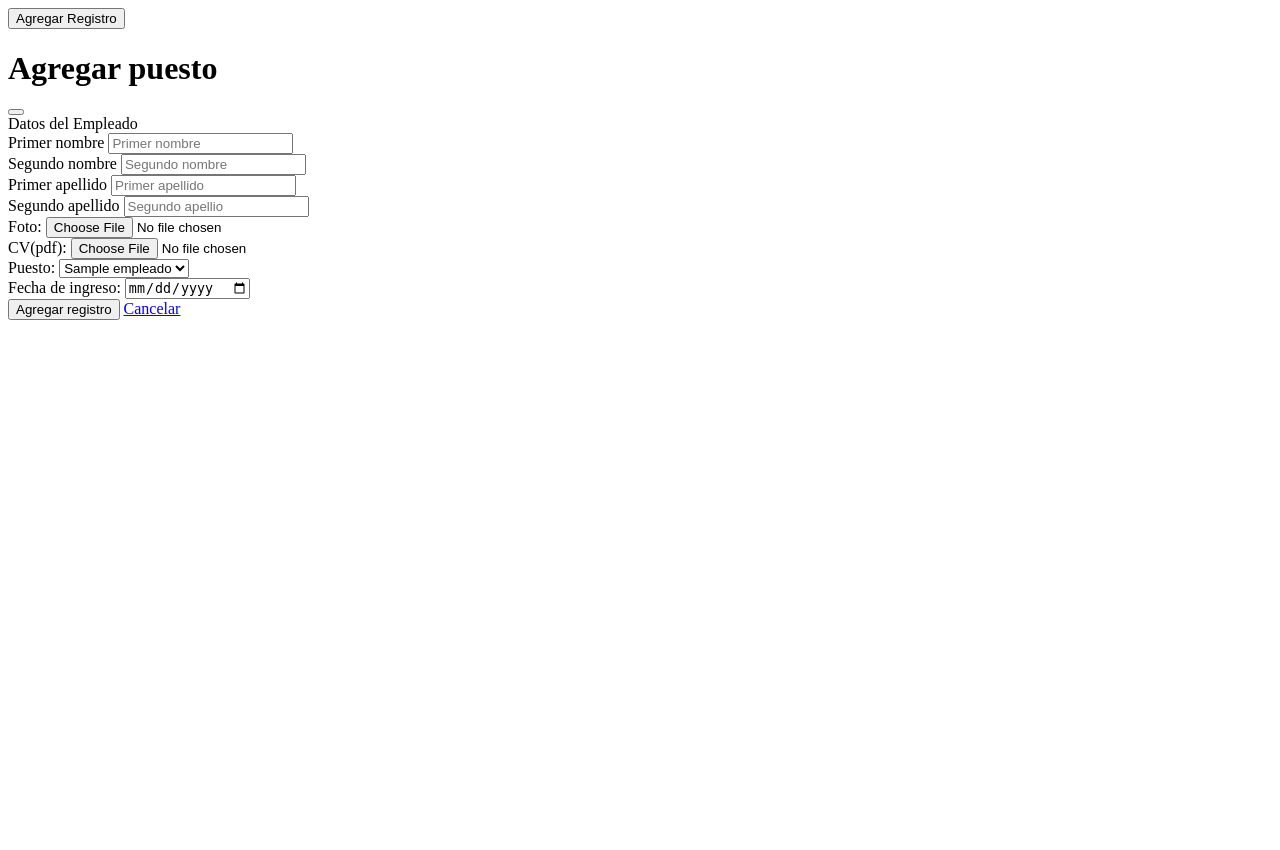
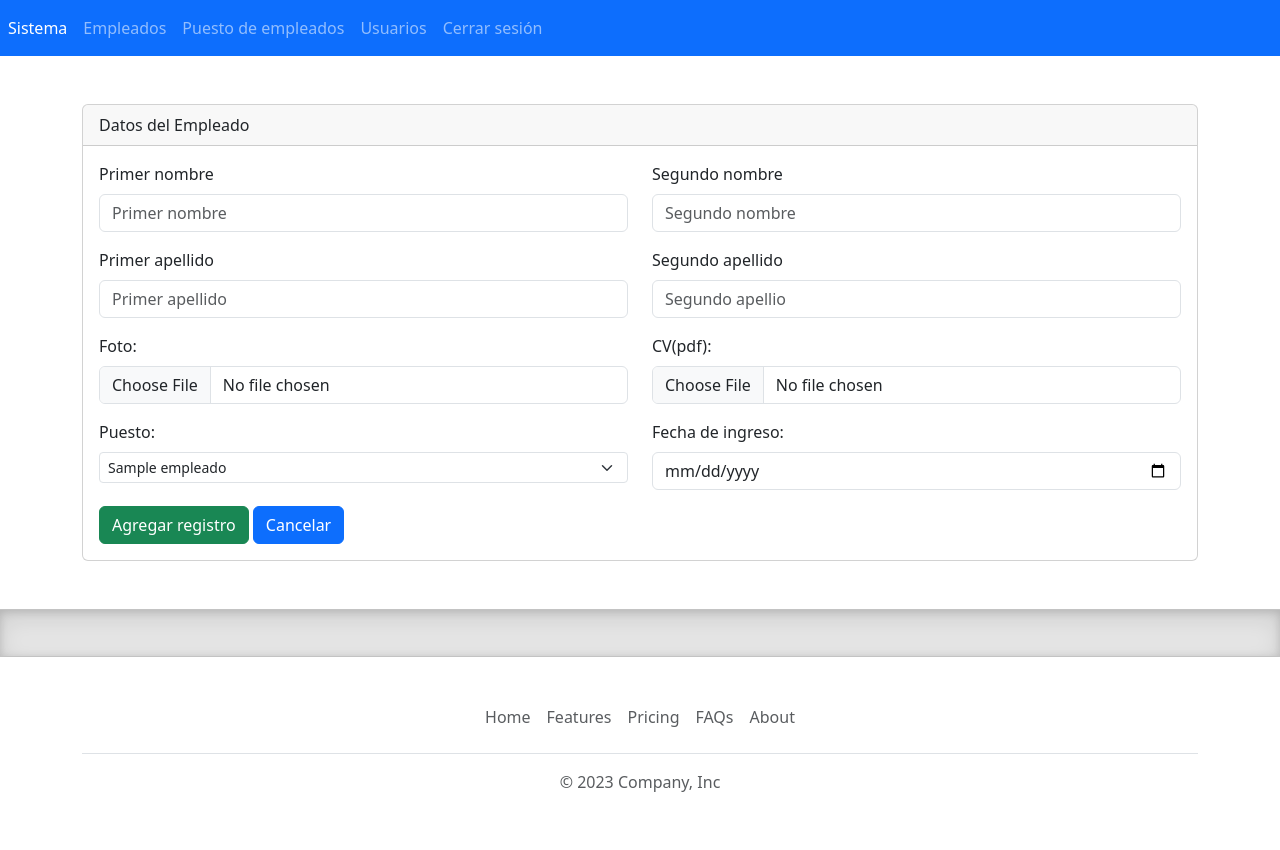
Before and after one commit to alexrodben/sanarate, a PHP site: page /modulos/empleados/crear.php in a window 1280 px wide. Before the commit the page ends 320 px from the top, so only its background shows below. Run offline with PHP 8.4, Linux system fonts and the light colour scheme; tables that the repository leaves empty or names only in its code hold one stand-in row (values such as "Sample post").

Commit message:
Solve problems

```diff
--- a/conexion.php
+++ b/conexion.php
@@ -1,16 +1,25 @@
 <?php
 
-$servidor="localhost";//ip
-$baseDatos="logistic"; //dbname
-$usuario="root";//user
-$clave="";//password
+function function_alert($message, $error)
+{
+    str_replace("'", '"', $error);
+    $js_code = 'console.error(' . json_encode($error, JSON_HEX_TAG) . ');';
+    // Display the alert box
+    echo "<script> alert('$message'); </script>";
+    echo '<script>' . $js_code . '</script>';
+}
+
+$servidor = "localhost"; //ip
+$baseDatos = "logistic"; //dbname
+$usuario = "root"; //user
+$clave = ""; //password
 
 //try to connection from database
 try {
-    $conexion= new PDO("mysql:host=$servidor;dbname=$baseDatos",$usuario,$clave);
+    $conexion = new PDO("mysql:host=$servidor;dbname=$baseDatos", $usuario, $clave);
 } catch (Exception $th) {
-    echo $th->getMessage();
+    //    echo $th->getMessage();
+    $mesage_error = "Error al conectar con la base de datos, por favor contacte al administrador.";
+    function_alert($mesage_error, $th->getMessage());
 }
-
-
 ?>
--- /dev/null
+++ b/css/footer.css
@@ -0,0 +1,72 @@
+.bd-placeholder-img {
+  font-size: 1.125rem;
+  text-anchor: middle;
+  -webkit-user-select: none;
+  -moz-user-select: none;
+  user-select: none;
+}
+
+@media (min-width: 768px) {
+  .bd-placeholder-img-lg {
+    font-size: 3.5rem;
+  }
+}
+
+.b-example-divider {
+  width: 100%;
+  height: 3rem;
+  background-color: rgba(0, 0, 0, 0.1);
+  border: solid rgba(0, 0, 0, 0.15);
+  border-width: 1px 0;
+  box-shadow: inset 0 0.5em 1.5em rgba(0, 0, 0, 0.1), inset 0 0.125em 0.5em rgba(0, 0, 0, 0.15);
+}
+
+.b-example-vr {
+  flex-shrink: 0;
+  width: 1.5rem;
+  height: 100vh;
+}
+
+.bi {
+  vertical-align: -0.125em;
+  fill: currentColor;
+}
+
+.nav-scroller {
+  position: relative;
+  z-index: 2;
+  height: 2.75rem;
+  overflow-y: hidden;
+}
+
+.nav-scroller .nav {
+  display: flex;
+  flex-wrap: nowrap;
+  padding-bottom: 1rem;
+  margin-top: -1px;
+  overflow-x: auto;
+  text-align: center;
+  white-space: nowrap;
+  -webkit-overflow-scrolling: touch;
+}
+
+.btn-bd-primary {
+  --bd-violet-bg: #712cf9;
+  --bd-violet-rgb: 112.520718, 44.062154, 249.437846;
+
+  --bs-btn-font-weight: 600;
+  --bs-btn-color: var(--bs-white);
+  --bs-btn-bg: var(--bd-violet-bg);
+  --bs-btn-border-color: var(--bd-violet-bg);
+  --bs-btn-hover-color: var(--bs-white);
+  --bs-btn-hover-bg: #6528e0;
+  --bs-btn-hover-border-color: #6528e0;
+  --bs-btn-focus-shadow-rgb: var(--bd-violet-rgb);
+  --bs-btn-active-color: var(--bs-btn-hover-color);
+  --bs-btn-active-bg: #5a23c8;
+  --bs-btn-active-border-color: #5a23c8;
+}
+
+.bd-mode-toggle {
+  z-index: 1500;
+}
--- /dev/null
+++ b/css/theme.css
@@ -0,0 +1,37 @@
+table {
+  width: 100%;
+  border-collapse: collapse;
+}
+
+th,
+td {
+  padding: 8px;
+  text-align: left;
+  border-bottom: 1px solid #ddd;
+}
+
+tr:hover {
+  background-color: #f5f5f5;
+}
+
+/* Estilos para pantallas pequeñas */
+@media screen and (max-width: 600px) {
+  table {
+    width: 100%;
+  }
+
+  thead {
+    display: none;
+  }
+
+  tr:nth-child(even) {
+    background-color: #f2f2f2;
+  }
+
+  td:before {
+    content: attr(data-th);
+    font-weight: bold;
+    display: inline-block;
+    width: 100px;
+  }
+}
--- a/modulos/empleados/crear.php
+++ b/modulos/empleados/crear.php
@@ -61,29 +61,23 @@ if ($_POST) {
   header("Location: index.php");
 }
 
+$lista_table_puesto = [];
+try {
+  if (isset($conexion)) {
     //CONSULTA SQL A LA TABLA PUESTOS
     $sentencia = $conexion->prepare("SELECT * FROM `tbl_puestos_empleados`");
     //EJECUTO EL QUERY
     $sentencia->execute();
     //CARGO EN UNA VARIABLE LISTA LOS DATOS
     $lista_table_puesto = $sentencia->fetchAll(PDO::FETCH_ASSOC);
+  }
+} catch (\Throwable $th) {
+  echo $th->getMessage();
+}
 
 ?>
-<!-- Button trigger modal -->
-<button type="button" class="btn btn-primary" data-bs-toggle="modal" data-bs-target="#exampleModal">
-  Agregar Registro
-</button>
-
-<!-- Modal -->
-<div class="modal fade modal-lg" id="exampleModal" tabindex="-1" aria-labelledby="exampleModalLabel" aria-hidden="true">
-  <div class="modal-dialog">
-    <div class="modal-content">
-      <div class="modal-header">
-        <h1 class="modal-title fs-5" id="exampleModalLabel">Agregar puesto</h1>
-        <button type="button" class="btn-close" data-bs-dismiss="modal" aria-label="Close"></button>
-      </div>
-      <form action="" method="post" enctype="multipart/form-data">
-        <div class="modal-body">
+<?php include "./../../template/header.php"; ?>
+<br/>
 <div class="card">
   <div class="card-header">
     Datos del Empleado
@@ -94,32 +88,31 @@ $lista_table_puesto = $sentencia->fetchAll(PDO::FETCH_ASSOC);
 
       <div class="col-6 mb-3">
         <label for="primerNombre" class="form-label">Primer nombre</label>
-                  <input type="text" class="form-control" name="primerNombre" id="primerNombre"
-                    aria-describedby="helpId" placeholder="Primer nombre">
+        <input type="text" class="form-control" name="primerNombre" id="primerNombre" aria-describedby="helpId"
+          placeholder="Primer nombre">
       </div>
 
       <div class="col-6 mb-3">
         <label for="segundoNombre" class="form-label">Segundo nombre</label>
-                  <input type="text" class="form-control" name="segundoNombre" id="segundoNombre"
-                    aria-describedby="helpId" placeholder="Segundo nombre">
+        <input type="text" class="form-control" name="segundoNombre" id="segundoNombre" aria-describedby="helpId"
+          placeholder="Segundo nombre">
       </div>
 
       <div class="col-6 mb-3">
         <label for="primerApellido" class="form-label">Primer apellido</label>
-                  <input type="text" class="form-control" name="primerApellido" id="primerApellido"
-                    aria-describedby="helpId" placeholder="Primer apellido">
+        <input type="text" class="form-control" name="primerApellido" id="primerApellido" aria-describedby="helpId"
+          placeholder="Primer apellido">
       </div>
 
       <div class="col-6 mb-3">
         <label for="segundoApellido" class="form-label">Segundo apellido</label>
-                  <input type="text" class="form-control" name="segundoApellido" id="segundoApellido"
-                    aria-describedby="helpId" placeholder="Segundo apellio">
+        <input type="text" class="form-control" name="segundoApellido" id="segundoApellido" aria-describedby="helpId"
+          placeholder="Segundo apellio">
       </div>
 
       <div class="col-6 mb-3">
         <label for="" class="form-label">Foto:</label>
-                  <input type="file" class="form-control" name="foto" id="foto" aria-describedby="helpId"
-                    placeholder="Foto">
+        <input type="file" class="form-control" name="foto" id="foto" aria-describedby="helpId" placeholder="Foto">
       </div>
 
       <div class="col-6 mb-3">
@@ -141,22 +134,14 @@ $lista_table_puesto = $sentencia->fetchAll(PDO::FETCH_ASSOC);
 
       <div class="col-6 mb-3">
         <label for="fehcaIngreso" class="form-label">Fecha de ingreso:</label>
-                  <input type="date" class="form-control" name="fehcaIngreso" id="fehcaIngreso"
-                    aria-describedby="emailHelpId" placeholder="Fecha de ingreso a la empresa">
+        <input type="date" class="form-control" name="fehcaIngreso" id="fehcaIngreso" aria-describedby="emailHelpId"
+          placeholder="Fecha de ingreso a la empresa">
       </div>
 
     </div>
-
-
-
-            </div>
-          </div>
-        </div>
-        <div class="modal-footer">
     <button type="submit" class="btn btn-success">Agregar registro</button>
     <a name="" id="" class="btn btn-primary" href="index.php" role="button">Cancelar</a>
   </div>
-      </form>
 </div>
-  </div>
-</div>
+
+<?php include "./../../template/footer.php"; ?>
--- a/template/footer.php
+++ b/template/footer.php
@@ -1,15 +1,26 @@
 </main>
-  <footer>
-    <!-- place footer here -->
+<br/>
+<br/>
+<!-- place footer here -->
+<div class="b-example-divider"></div>
+<div class="container">
+  <footer class="py-3 my-4">
+    <ul class="nav justify-content-center border-bottom pb-3 mb-3">
+      <li class="nav-item"><a href="#" class="nav-link px-2 text-body-secondary">Home</a></li>
+      <li class="nav-item"><a href="#" class="nav-link px-2 text-body-secondary">Features</a></li>
+      <li class="nav-item"><a href="#" class="nav-link px-2 text-body-secondary">Pricing</a></li>
+      <li class="nav-item"><a href="#" class="nav-link px-2 text-body-secondary">FAQs</a></li>
+      <li class="nav-item"><a href="#" class="nav-link px-2 text-body-secondary">About</a></li>
+    </ul>
+    <p class="text-center text-body-secondary">© 2023 Company, Inc</p>
   </footer>
-  <!-- Bootstrap JavaScript Libraries -->
-  <script src="https://cdn.jsdelivr.net/npm/@popperjs/core@2.11.6/dist/umd/popper.min.js"
-    integrity="sha384-oBqDVmMz9ATKxIep9tiCxS/Z9fNfEXiDAYTujMAeBAsjFuCZSmKbSSUnQlmh/jp3" crossorigin="anonymous">
-  </script>
+</div>
+<!-- Bootstrap JavaScript Libraries -->
+<script src="https://cdn.jsdelivr.net/npm/@popperjs/core@2.11.6/dist/umd/popper.min.js"
+  integrity="sha384-oBqDVmMz9ATKxIep9tiCxS/Z9fNfEXiDAYTujMAeBAsjFuCZSmKbSSUnQlmh/jp3" crossorigin="anonymous"></script>
+<script src="https://cdn.jsdelivr.net/npm/bootstrap@5.3.0-alpha2/dist/js/bootstrap.min.js"
+  integrity="sha384-heAjqF+bCxXpCWLa6Zhcp4fu20XoNIA98ecBC1YkdXhszjoejr5y9Q77hIrv8R9i" crossorigin="anonymous"></script>
 
-  <script src="https://cdn.jsdelivr.net/npm/bootstrap@5.2.1/dist/js/bootstrap.min.js"
-    integrity="sha384-7VPbUDkoPSGFnVtYi0QogXtr74QeVeeIs99Qfg5YCF+TidwNdjvaKZX19NZ/e6oz" crossorigin="anonymous">
-  </script>
 </body>
 
 </html>
--- a/template/header.php
+++ b/template/header.php
@@ -1,8 +1,32 @@
 <?php
-$url_base = "http://localhost/sanarate/";
-?>
+$url_host = "http://$_SERVER[HTTP_HOST]";
+$url_folder = "sanarate/";
+$url_base = $url_host . "/" . $url_folder;
+$url_active = basename("http://$_SERVER[REQUEST_URI]");
+
+$url_list = [
+    array(
+        "id" => 1,
+        "active" => "empleados",
+        "display" => "Empleados"
+    ),
+    array(
+        "id" => 1,
+        "active" => "puestos",
+        "display" => "Puesto de empleados"
+    ),
+    array(
+        "id" => 1,
+        "active" => "usuarios",
+        "display" => "Usuarios"
+    ),
+]
+
+
+    ?>
 <!doctype html>
-<html lang="en">
+
+<html lang="es">
 
 <head>
     <title>Title</title>
@@ -11,71 +35,42 @@ $url_base = "http://localhost/sanarate/";
     <meta name="viewport" content="width=device-width, initial-scale=1, shrink-to-fit=no">
 
     <!-- Bootstrap CSS v5.2.1 -->
-    <link href="https://cdn.jsdelivr.net/npm/bootstrap@5.2.1/dist/css/bootstrap.min.css" rel="stylesheet" integrity="sha384-iYQeCzEYFbKjA/T2uDLTpkwGzCiq6soy8tYaI1GyVh/UjpbCx/TYkiZhlZB6+fzT" crossorigin="anonymous">
+    <link href="https://cdn.jsdelivr.net/npm/bootstrap@5.3.0-alpha2/dist/css/bootstrap.min.css" rel="stylesheet"
+        integrity="sha384-aFq/bzH65dt+w6FI2ooMVUpc+21e0SRygnTpmBvdBgSdnuTN7QbdgL+OapgHtvPp" crossorigin="anonymous">
 
     <!-- Estilos css para hacer responsiva las paginas -->
-    <style>
-        table {
-            width: 100%;
-            border-collapse: collapse;
-        }
+    <link rel="stylesheet" href="<?php echo $url_base; ?>css/theme.css">
+    <link rel="stylesheet" href="<?php echo $url_base; ?>css/footer.css">
 
-        th,
-        td {
-            padding: 8px;
-            text-align: left;
-            border-bottom: 1px solid #ddd;
-        }
-
-        tr:hover {
-            background-color: #f5f5f5;
-        }
-
-        /* Estilos para pantallas pequeñas */
-        @media screen and (max-width: 600px) {
-            table {
-                width: 100%;
-            }
-
-            thead {
-                display: none;
-            }
-
-            tr:nth-child(even) {
-                background-color: #f2f2f2;
-            }
-
-            td:before {
-                content: attr(data-th);
-                font-weight: bold;
-                display: inline-block;
-                width: 100px;
-            }
-        }
-    </style>
 </head>
 
 <body>
+    <?php
+    //CONEXION
+    include_once("./../../conexion.php");
+    ?>
     <header>
         <!-- place navbar here -->
     </header>
-    <nav class="navbar navbar-expand navbar-light bg-light">
+    <nav class="navbar navbar-expand bg-primary" data-bs-theme="dark">
         <ul class="nav navbar-nav">
             <li class="nav-item">
-                <a class="nav-link active" href="<?php echo $url_base; ?>" aria-current="page">Sistema <span class="visually-hidden">(current)</span></a>
+                <a class="nav-link active" href="<?php echo $url_base; ?>" aria-current="page">Sistema <span
+                        class="visually-hidden">(current)</span></a>
             </li>
-            <li class="nav-item">
-                <a class="nav-link" href="<?php echo $url_base; ?>modulos/empleados/">Empleados</a>
-            </li>
-            <li class="nav-item">
-                <a class="nav-link" href="<?php echo $url_base; ?>modulos/puestos/">Puesto de Empleados</a>
-            </li>
-            <li class="nav-item">
-                <a class="nav-link" href="<?php echo $url_base; ?>modulos/usuarios/">Usuarios</a>
-            </li>
+            <?php foreach ($url_list as $registro) { ?>
+                <li class="nav-item">
+                    <a class="nav-link <?= $url_active == $registro['active'] ? "active" : ""; ?> "
+                        href="<?= $url_base; ?>modulos/<?= $registro['active']; ?>/">
+                        <?= $registro['display']; ?>
+                    </a>
+                </li>
+
+            <?php } ?>
             <li class="nav-item">
                 <a class="nav-link" href="<?php echo $url_base; ?>cerrar.php">Cerrar sesión</a>
             </li>
         </ul>
     </nav>
     <main class="container">
+        </br>
```
Also changed, not shown: modulos/empleados/index.php (+10 -12 lines), modulos/puestos/index.php (+24 -21 lines), modulos/usuarios/index.php (+30 -21 lines). Lines whose indentation alone changed are shown as unchanged.
